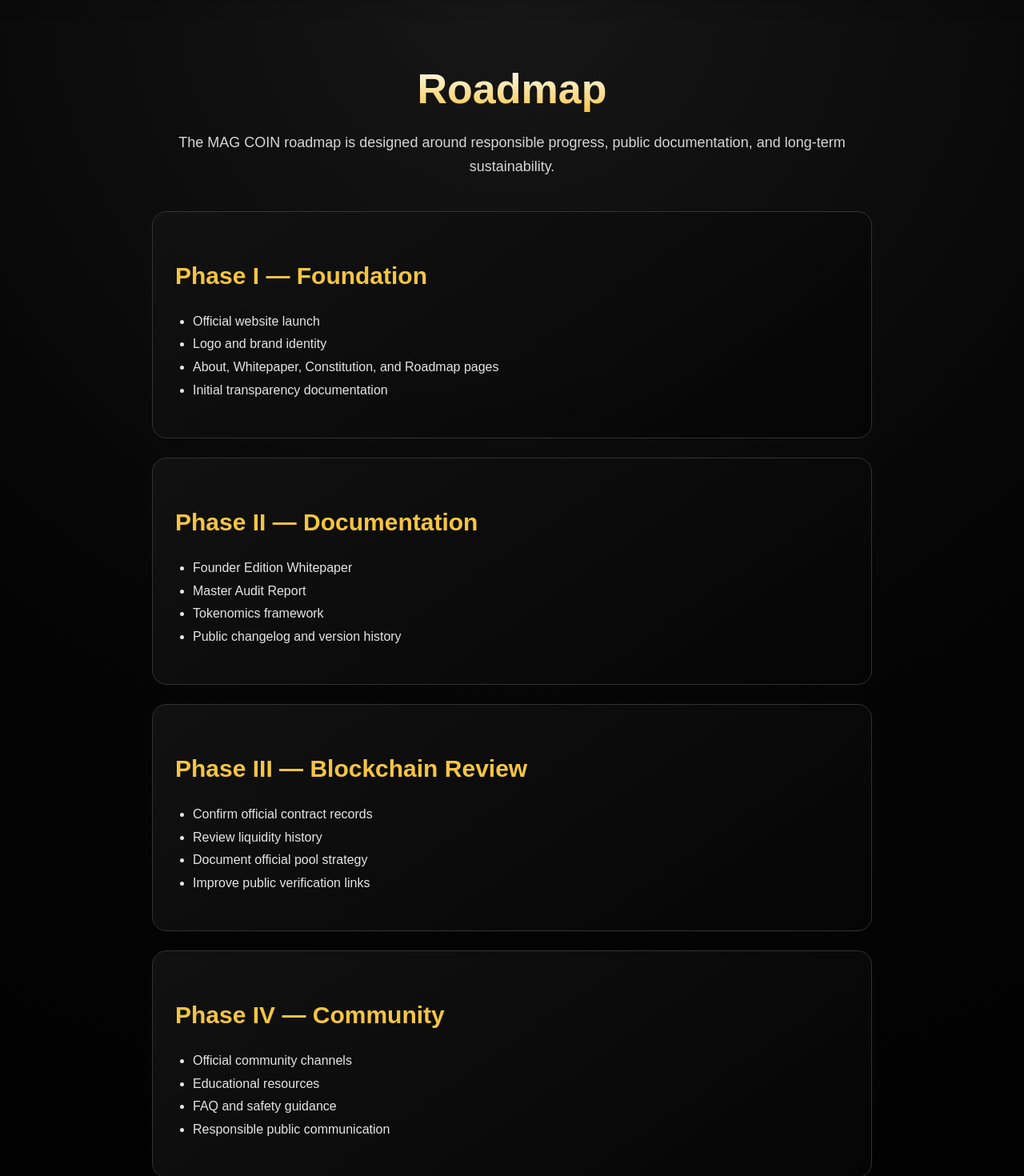
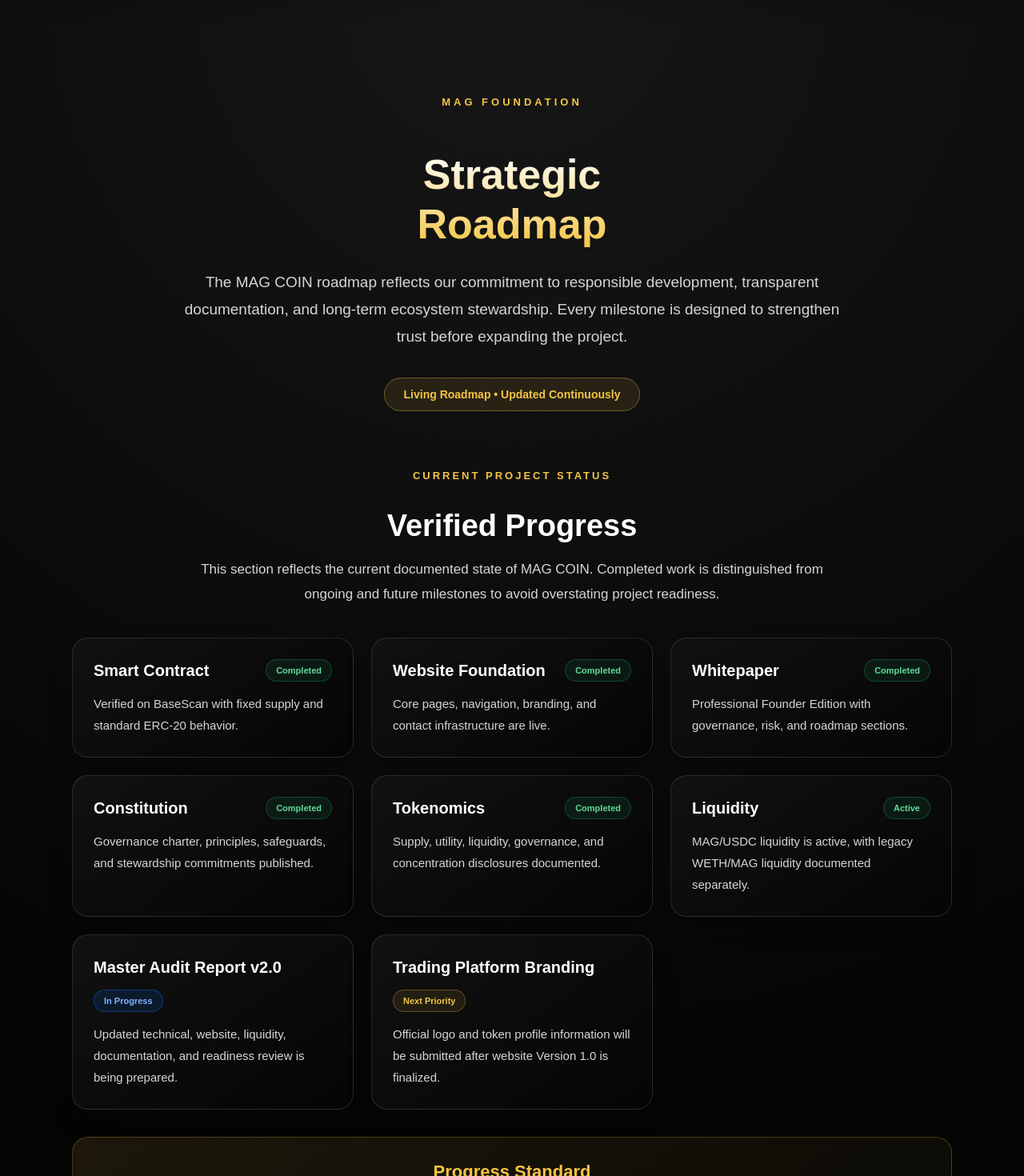
Before and after one commit to MAGZOWN/mag-coin-website, a Next.js app: page /roadmap in a window 1280 px wide. Shown: the part 100-1570 px from the top of the page at 80% size. Built offline with nearby package versions, Linux system fonts and the light colour scheme.

Commit message:
Phase 12.5: Assemble premium Roadmap page with progress timeline

```diff
--- a/app/roadmap/page.tsx
+++ b/app/roadmap/page.tsx
@@ -2,6 +2,11 @@ import type { CSSProperties } from "react";
 
 import Navbar from "../components/Navbar";
 import Footer from "../components/Footer";
+
+import RoadmapHero from "../components/RoadmapHero";
+import RoadmapTimeline from "../components/RoadmapTimeline";
+import CurrentProgress from "../components/CurrentProgress";
+import RoadmapCommitment from "../components/RoadmapCommitment";
 
 export default function Roadmap() {
   return (
@@ -10,94 +15,13 @@ export default function Roadmap() {
 
       <main style={styles.main}>
         <section style={styles.container}>
-          <h1 style={styles.title}>
-            Roadmap
-          </h1>
+          <RoadmapHero />
 
-          <p style={styles.lead}>
-            The MAG COIN roadmap is designed around responsible progress,
-            public documentation, and long-term sustainability.
-          </p>
+          <CurrentProgress />
 
-          <div
-            style={styles.card}
-            className="cardHover"
-          >
-            <h2 style={styles.heading}>
-              Phase I — Foundation
-            </h2>
+          <RoadmapTimeline />
 
-            <ul style={styles.list}>
-              <li>Official website launch</li>
-              <li>Logo and brand identity</li>
-              <li>About, Whitepaper, Constitution, and Roadmap pages</li>
-              <li>Initial transparency documentation</li>
-            </ul>
-          </div>
-
-          <div
-            style={styles.card}
-            className="cardHover"
-          >
-            <h2 style={styles.heading}>
-              Phase II — Documentation
-            </h2>
-
-            <ul style={styles.list}>
-              <li>Founder Edition Whitepaper</li>
-              <li>Master Audit Report</li>
-              <li>Tokenomics framework</li>
-              <li>Public changelog and version history</li>
-            </ul>
-          </div>
-
-          <div
-            style={styles.card}
-            className="cardHover"
-          >
-            <h2 style={styles.heading}>
-              Phase III — Blockchain Review
-            </h2>
-
-            <ul style={styles.list}>
-              <li>Confirm official contract records</li>
-              <li>Review liquidity history</li>
-              <li>Document official pool strategy</li>
-              <li>Improve public verification links</li>
-            </ul>
-          </div>
-
-          <div
-            style={styles.card}
-            className="cardHover"
-          >
-            <h2 style={styles.heading}>
-              Phase IV — Community
-            </h2>
-
-            <ul style={styles.list}>
-              <li>Official community channels</li>
-              <li>Educational resources</li>
-              <li>FAQ and safety guidance</li>
-              <li>Responsible public communication</li>
-            </ul>
-          </div>
-
-          <div
-            style={styles.card}
-            className="cardHover"
-          >
-            <h2 style={styles.heading}>
-              Phase V — Long-Term Growth
-            </h2>
-
-            <ul style={styles.list}>
-              <li>Governance development</li>
-              <li>Transparency reports</li>
-              <li>Partnership exploration</li>
-              <li>Continuous improvement of the MAG COIN ecosystem</li>
-            </ul>
-          </div>
+          <RoadmapCommitment />
         </section>
       </main>
 
@@ -112,56 +36,11 @@ const styles: Record<string, CSSProperties> = {
     background:
       "radial-gradient(circle at top, #171717 0%, #050505 45%, #000000 100%)",
     color: "#ffffff",
-    fontFamily: "Arial, sans-serif",
-    padding: "60px 24px",
+    padding: "60px 24px 0",
   },
 
   container: {
-    maxWidth: "900px",
+    maxWidth: "1100px",
     margin: "0 auto",
   },
-
-  title: {
-    fontSize: "52px",
-    lineHeight: "1.2",
-    fontWeight: "800",
-    textAlign: "center",
-    marginBottom: "20px",
-
-    background:
-      "linear-gradient(180deg,#ffffff 0%,#f5c542 100%)",
-
-    WebkitBackgroundClip: "text",
-    WebkitTextFillColor: "transparent",
-  },
-
-  lead: {
-    color: "#d6d6d6",
-    fontSize: "18px",
-    lineHeight: "1.7",
-    textAlign: "center",
-    marginBottom: "40px",
-  },
-
-  card: {
-    background:
-      "linear-gradient(145deg, rgba(18,18,18,.96), rgba(5,5,5,.96))",
-    border: "1px solid #333",
-    borderRadius: "18px",
-    padding: "28px",
-    marginBottom: "24px",
-    lineHeight: "1.8",
-    color: "#e5e5e5",
-  },
-
-  heading: {
-    color: "#f5c542",
-    marginBottom: "14px",
-    fontSize: "30px",
-  },
-
-  list: {
-    paddingLeft: "22px",
-    lineHeight: "1.8",
-  },
 };
```
